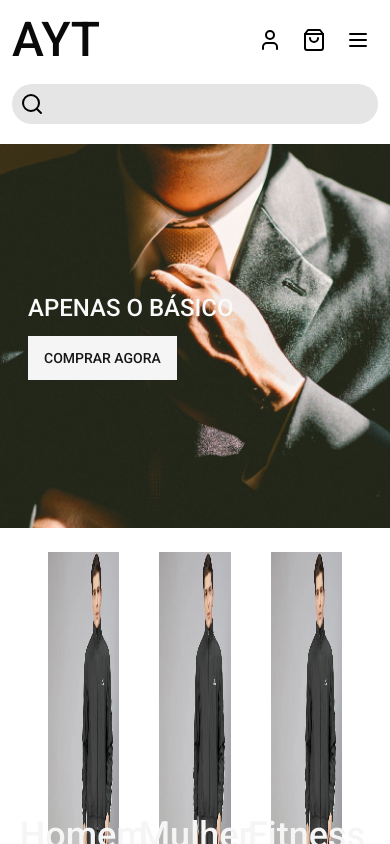
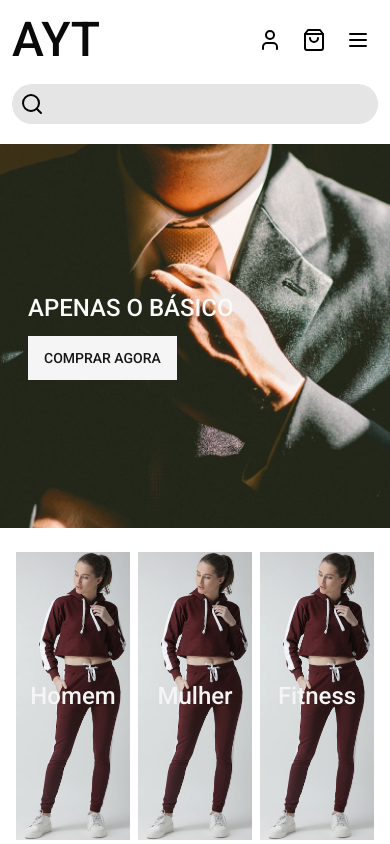
Before and after one commit to Chrystianls/Ecommerce, a React (Vite) app: page / in a window 390 px wide. Shown: the top 844 px of the page. Built offline with nearby package versions, Linux system fonts and the light colour scheme; the HTML template or start-up script is replaced by a standard one.

Commit message:
feat: responsive category banner

```diff
--- a/src/components/Home/CategoryBanner.tsx
+++ b/src/components/Home/CategoryBanner.tsx
@@ -1,14 +1,16 @@
 interface CategoryBannerProps {
-  src: string;
-  alt: string;
   text: string;
+  className?: string;
 }
 
-const CategoryBanner = ({ src, alt, text }: CategoryBannerProps) => {
+const CategoryBanner = ({ text, className }: CategoryBannerProps) => {
   return (
-    <div className="flex justify-center items-center w-full relative cursor-pointer">
-      <img className="absolute w-full h-full -z-10" src={src} alt={alt} />
-      <h3 className="font-medium text-neutral-100 text-4xl">{text}</h3>
+    <div
+      className={`flex justify-center items-center w-full relative cursor-pointer bg-cover bg-center bg-no-repeat ${className}`}
+    >
+      <h3 className="font-medium text-neutral-100 text-4xl max-lg:text-3xl max-md:text-2xl">
+        {text}
+      </h3>
     </div>
   );
 };
--- a/src/output.css
+++ b/src/output.css
@@ -660,6 +660,14 @@ video {
   height: 100%;
 }
 
+.h-\[500px\] {
+  height: 500px;
+}
+
+.h-\[300px\] {
+  height: 300px;
+}
+
 .w-fit {
   width: -moz-fit-content;
   width: fit-content;
@@ -769,8 +777,34 @@ video {
   background-color: transparent;
 }
 
+.bg-red-500 {
+  --tw-bg-opacity: 1;
+  background-color: rgb(239 68 68 / var(--tw-bg-opacity));
+}
+
+.bg-red-950 {
+  --tw-bg-opacity: 1;
+  background-color: rgb(69 10 10 / var(--tw-bg-opacity));
+}
+
 .bg-\[url\(\'\.\/assets\/home-page\.jpg\'\)\] {
   background-image: url('./assets/home-page.jpg');
+}
+
+.bg-\[url\(\'\.\.\/\.\.\/assets\/home-men\.jpg\'\)\] {
+  background-image: url('../../assets/home-men.jpg');
+}
+
+.bg-\[url\(\'\.\.\/\.\.\/assets\/\'\)\] {
+  background-image: url('../../assets/');
+}
+
+.bg-\[url\(\$\{foto\}\)\] {
+  background-image: url(${foto});
+}
+
+.bg-\[url\(\'\.\/assets\/home-men\.jpg\'\)\] {
+  background-image: url('./assets/home-men.jpg');
 }
 
 .bg-cover {
@@ -779,6 +813,14 @@ video {
 
 .bg-center {
   background-position: center;
+}
+
+.bg-right {
+  background-position: right;
+}
+
+.bg-left {
+  background-position: left;
 }
 
 .bg-no-repeat {
@@ -942,8 +984,24 @@ body {
     margin-bottom: 1.5rem;
   }
 
+  .max-xl\:h-\[360px\] {
+    height: 360px;
+  }
+
+  .max-xl\:h-\[400px\] {
+    height: 400px;
+  }
+
+  .max-xl\:h-\[500px\] {
+    height: 500px;
+  }
+
   .max-xl\:max-h-\[500px\] {
     max-height: 500px;
+  }
+
+  .max-xl\:max-h-\[460px\] {
+    max-height: 460px;
   }
 
   .max-xl\:text-xl {
@@ -962,6 +1020,10 @@ body {
     margin-left: 3.5rem;
   }
 
+  .max-lg\:mb-16 {
+    margin-bottom: 4rem;
+  }
+
   .max-lg\:max-h-\[500px\] {
     max-height: 500px;
   }
@@ -969,6 +1031,11 @@ body {
   .max-lg\:text-4xl {
     font-size: 2.25rem;
     line-height: 2.5rem;
+  }
+
+  .max-lg\:text-3xl {
+    font-size: 1.875rem;
+    line-height: 2.25rem;
   }
 }
 
@@ -1001,6 +1068,10 @@ body {
     margin-bottom: 0.75rem;
   }
 
+  .max-md\:mb-8 {
+    margin-bottom: 2rem;
+  }
+
   .max-md\:block {
     display: block;
   }
@@ -1021,12 +1092,24 @@ body {
     max-height: 24rem;
   }
 
+  .max-md\:max-h-72 {
+    max-height: 18rem;
+  }
+
   .max-md\:grid-cols-\[1fr_auto_auto\] {
     grid-template-columns: 1fr auto auto;
   }
 
   .max-md\:grid-rows-2 {
     grid-template-rows: repeat(2, minmax(0, 1fr));
+  }
+
+  .max-md\:gap-5 {
+    gap: 1.25rem;
+  }
+
+  .max-md\:gap-4 {
+    gap: 1rem;
   }
 
   .max-md\:space-x-1 > :not([hidden]) ~ :not([hidden]) {
@@ -1038,6 +1121,11 @@ body {
   .max-md\:px-3 {
     padding-left: 0.75rem;
     padding-right: 0.75rem;
+  }
+
+  .max-md\:px-8 {
+    padding-left: 2rem;
+    padding-right: 2rem;
   }
 
   .max-md\:text-5xl {
@@ -1054,4 +1142,20 @@ body {
     font-size: 0.875rem;
     line-height: 1.25rem;
   }
+
+  .max-md\:text-3xl {
+    font-size: 1.875rem;
+    line-height: 2.25rem;
+  }
 }
+
+@media not all and (min-width: 640px) {
+  .max-sm\:gap-2 {
+    gap: 0.5rem;
+  }
+
+  .max-sm\:px-4 {
+    padding-left: 1rem;
+    padding-right: 1rem;
+  }
+}
--- a/src/pages/Home/HomePage.tsx
+++ b/src/pages/Home/HomePage.tsx
@@ -22,10 +22,19 @@ const HomePage = () => {
         </button>
       </Banner>
 
-      <div className="grid grid-cols-[repeat(3,minmax(0,406px))] justify-center gap-10 h-[565px] px-12 mb-20 mx-auto">
-        <CategoryBanner src={HomeMen} alt="Roupas Masculinas." text="Homem" />
-        <CategoryBanner src={HomeMen} alt="Roupas Femininas." text="Mulher" />
-        <CategoryBanner src={HomeMen} alt="Roupas Fitness." text="Fitness" />
+      <div className="grid grid-cols-[repeat(3,minmax(0,406px))] justify-center gap-10 h-[565px] px-12 mb-20 mx-auto max-xl:max-h-[460px] max-md:max-h-72 max-md:gap-4 max-sm:gap-2 max-md:px-8 max-sm:px-4 max-lg:mb-16 max-md:mb-8">
+        <CategoryBanner
+          className="bg-[url('./assets/home-men.jpg')]"
+          text="Homem"
+        />
+        <CategoryBanner
+          className="bg-[url('./assets/home-men.jpg')]"
+          text="Mulher"
+        />
+        <CategoryBanner
+          className="bg-[url('./assets/home-men.jpg')]"
+          text="Fitness"
+        />
       </div>
 
       <div
```
Also changed, not shown: src/assets/home-men.jpg.
